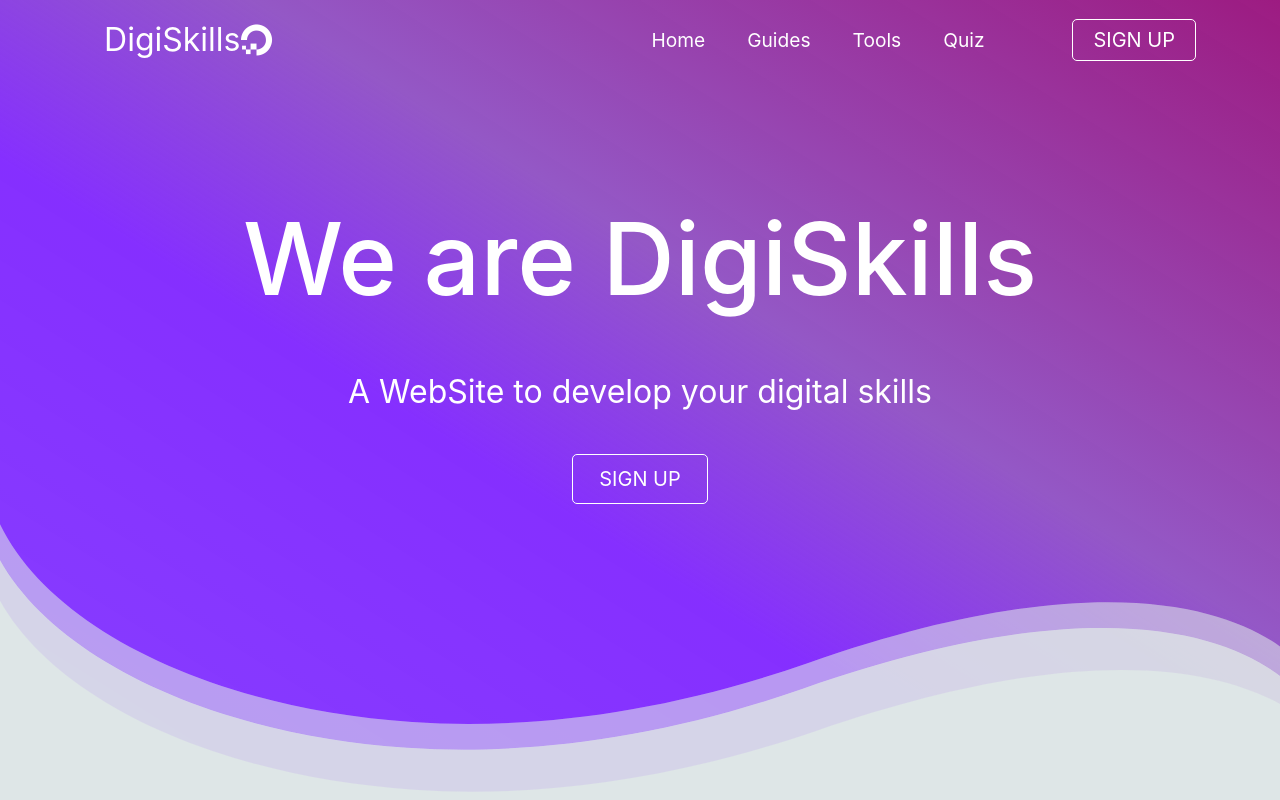
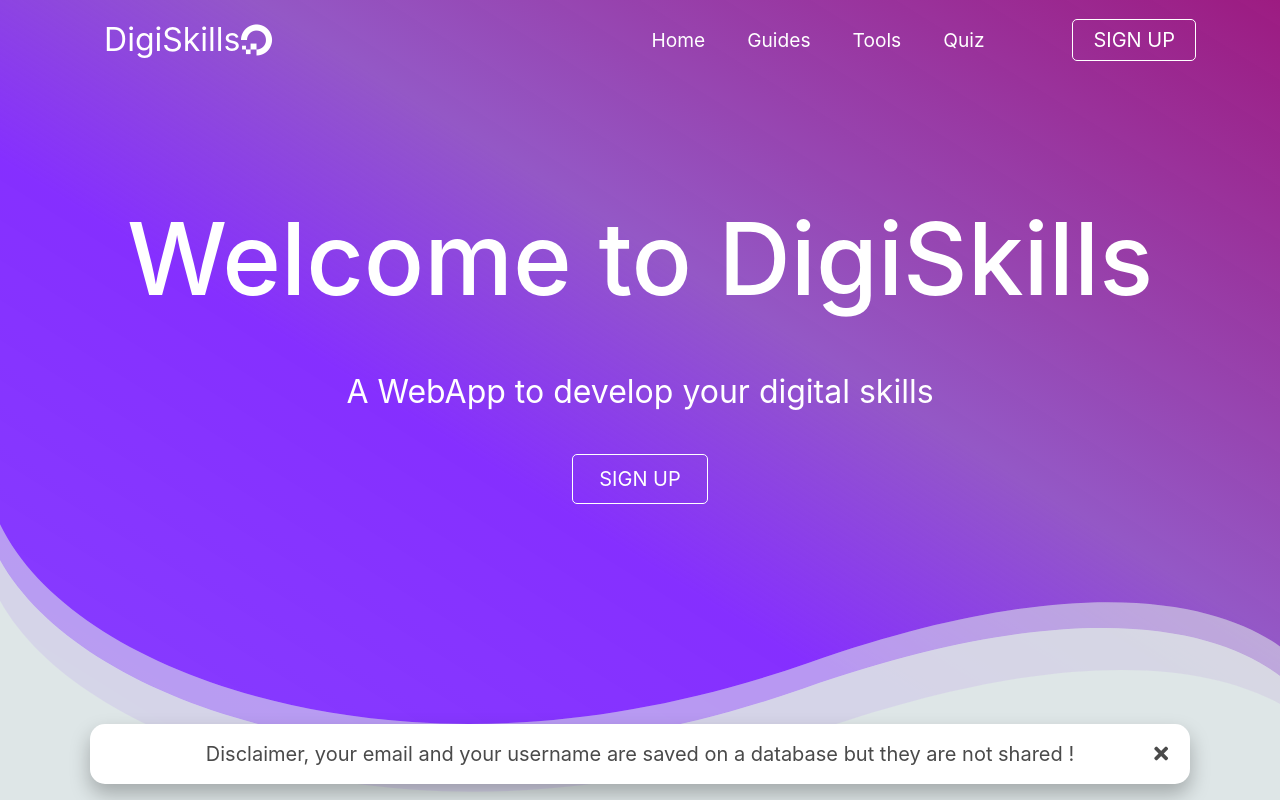
Before and after one commit to kleborgn/digiskills, a React (Create React App) app: page / in a window 1280 px wide. Shown: the top 800 px of the page. Built offline with nearby package versions, Linux system fonts and the light colour scheme; no server answers.

Commit message:
Disclaimer

```diff
--- a/src/components/Box/Box.js
+++ b/src/components/Box/Box.js
@@ -5,7 +5,7 @@ import '../css/Box.css';
 function Box() {
     return (
         <div className='box'>
-            <h1>Usefull tools</h1>
+            <h1>Useful tools</h1>
 
             <div className="box__container">
 
--- a/src/components/Home/HeroSection.js
+++ b/src/components/Home/HeroSection.js
@@ -7,8 +7,8 @@ function HeroSection() {
     return (
         <div className='hero-container'>
             <img className="svg-header"src="/images/SvgHeader.svg" alt="/"/>
-            <h1>We are DigiSkills</h1>
-            <p>A WebSite to develop your digital skills</p>
+            <h1>Welcome to DigiSkills</h1>
+            <p>A WebApp to develop your digital skills</p>
             <div className="hero-btns">
                 <Button className='btns' buttonStyle='btn--outline' buttonSize='btn--large'>SIGN UP</Button>
             </div>
--- a/src/components/Home/HeroSectionUser.js
+++ b/src/components/Home/HeroSectionUser.js
@@ -6,8 +6,8 @@ function HeroSection() {
     return (
         <div className='hero-container'>
             <img className="svg-header"src="/images/SvgHeader.svg" alt="/"/>
-            <h1>We are DigiSkills</h1>
-            <p>A WebSite to develop your digital skills</p>
+            <h1>Welcome to DigiSkills</h1>
+            <p>A WebApp to develop your digital skills</p>
         </div>
     )
 }
--- a/src/components/NavigationUser.js
+++ b/src/components/NavigationUser.js
@@ -1,7 +1,6 @@
 import React, {useState, useEffect} from 'react'
 import './css/Navigation.css';
 import { Link } from 'react-router-dom';
-import { Button } from './Home/Button';
 import authService from '../services/auth.service';
 
 const NavigationUser = () => {
--- /dev/null
+++ b/src/components/css/Home.css
@@ -0,0 +1,24 @@
+.disclaimer{
+    position:fixed;
+    text-align: center;
+    background-color: #fff;
+    width: 1100px;
+    max-width: 90%;
+    height: auto;
+    padding: 15px;
+    bottom: 2%;
+    margin: 0 auto;
+    left: 0;
+    right: 0;
+    border-radius: 15px;
+    font-size: 20px;
+    box-shadow: 0px 10px 20px 0px rgba(0, 0, 0, 0.267);
+    z-index: 999;
+}
+
+.cross{
+position: absolute;
+right: 2%;
+font-size: 20px;
+cursor: pointer;
+}
--- /dev/null
+++ b/src/components/pages/Disclaimer.js
@@ -0,0 +1,17 @@
+import React from 'react';
+import "../css/Home.css"
+export default class Disclaimer extends React.Component {
+    constructor(props){
+        super(props);
+        this.state = {
+            OncloseDisclaimer: true
+        };
+    }
+
+    render(){
+        if(!this.state.OncloseDisclaimer) return null
+        return(
+            <div  className="disclaimer" ><p>Disclaimer, your email and your username are saved on a database but they are not shared ! <span className="cross" onClick={()=>this.setState({OncloseDisclaimer: false})}><i className="fa fa-times" ></i></span></p></div>
+        )
+    }
+}
--- a/src/components/pages/Home.js
+++ b/src/components/pages/Home.js
@@ -1,9 +1,11 @@
-import React from 'react';
+import React, {useState} from 'react';
 import HeroSection from '../Home/HeroSection';
 import Cards from '../Card/Cards';
 import Footer from '../Home/Footer';
 import Box from '../Box/Box';
 import Feedback from "../feedback.component";
+import Disclaimer from "./Disclaimer";
+
 
 
 function Home () {
@@ -14,6 +16,7 @@ function Home () {
         <Box/>
         <Feedback/>
         <Footer/>
+        <Disclaimer/>
         </>
     );
 }
```
